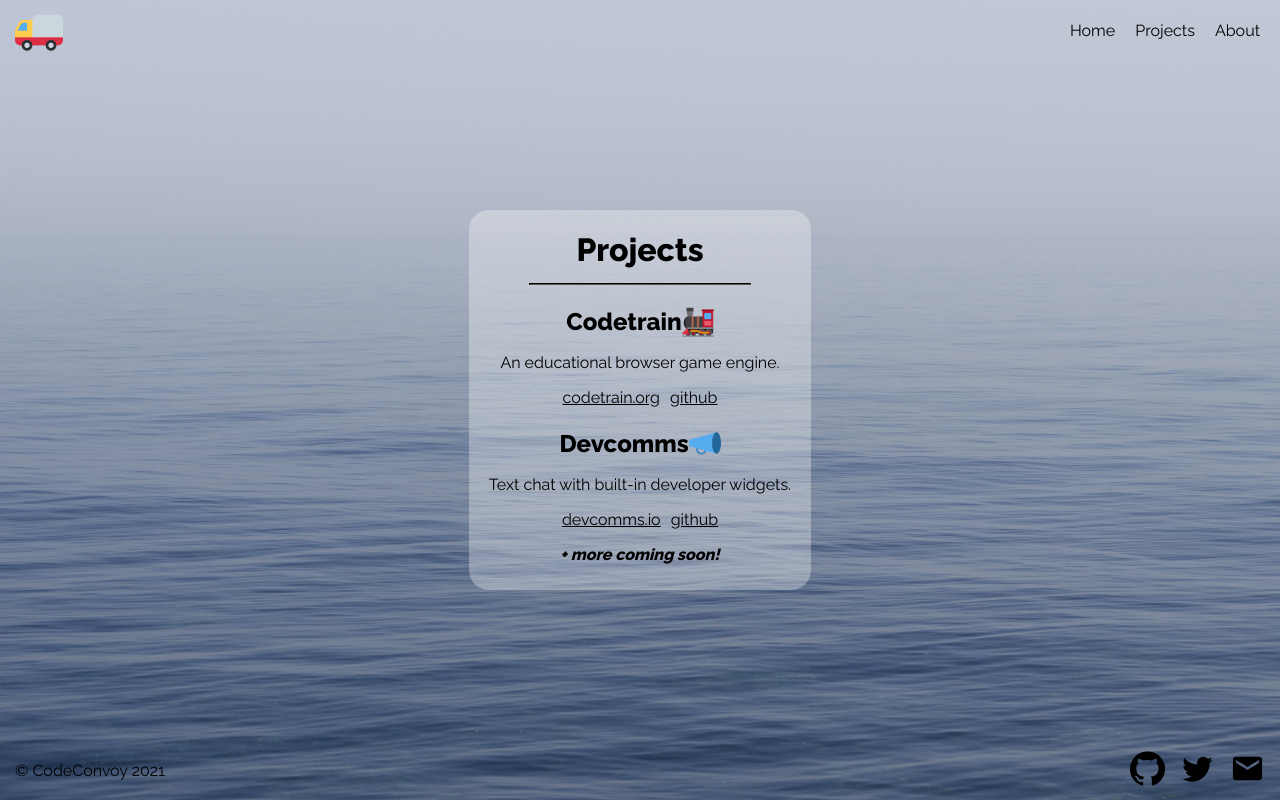
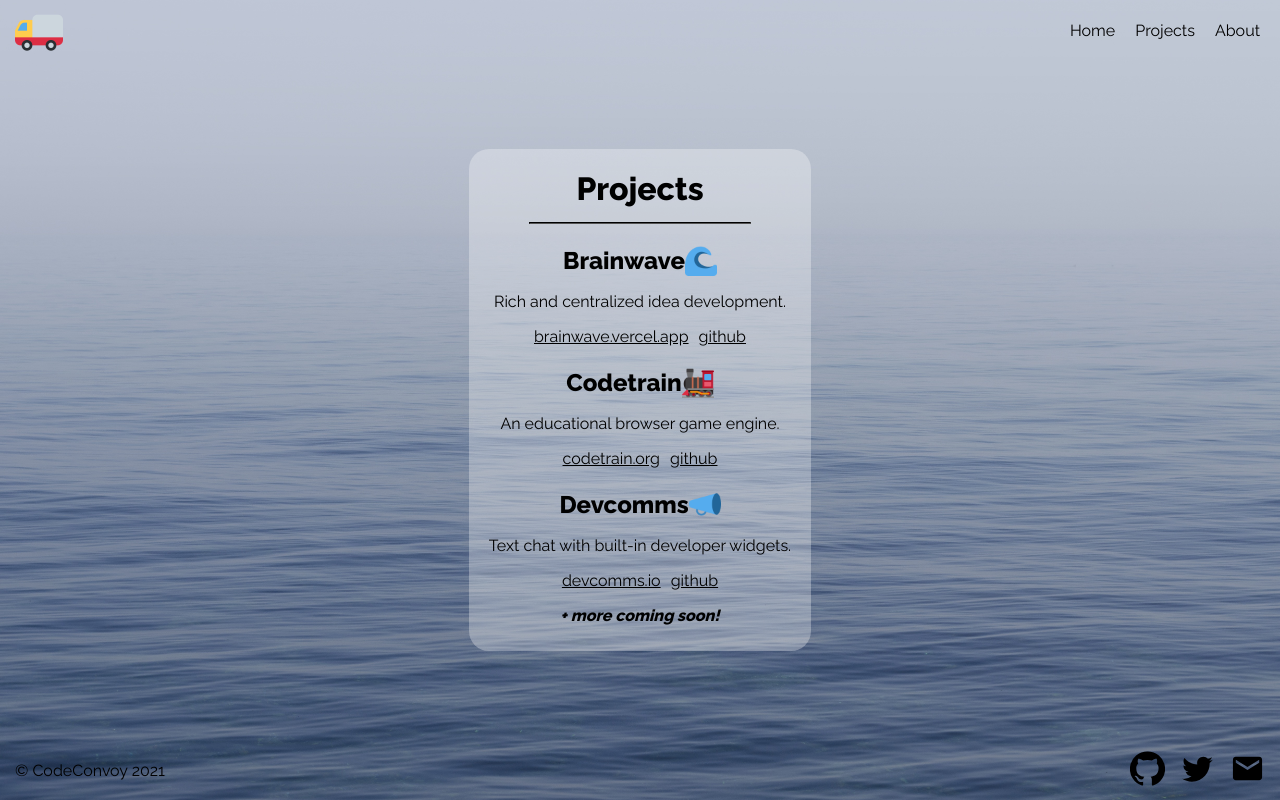
Before and after one commit to CodeConvoy/codeconvoy.org, a Next.js app: page /projects in a window 1280 px wide. Built offline with nearby package versions, Linux system fonts and the light colour scheme.

Commit message:
Add Brainwave project.

```diff
--- a/data/projects.js
+++ b/data/projects.js
@@ -1,4 +1,11 @@
 export const projects = [
+  {
+    title: "Brainwave",
+    description: "Rich and centralized idea development.",
+    link: "brainwave.vercel.app",
+    github: "codeconvoy/brainwave",
+    image: "brainwave.png"
+  },
   {
     title: "Codetrain",
     description: "An educational browser game engine.",
```
Also changed, not shown: public/img/brainwave.png (added).
